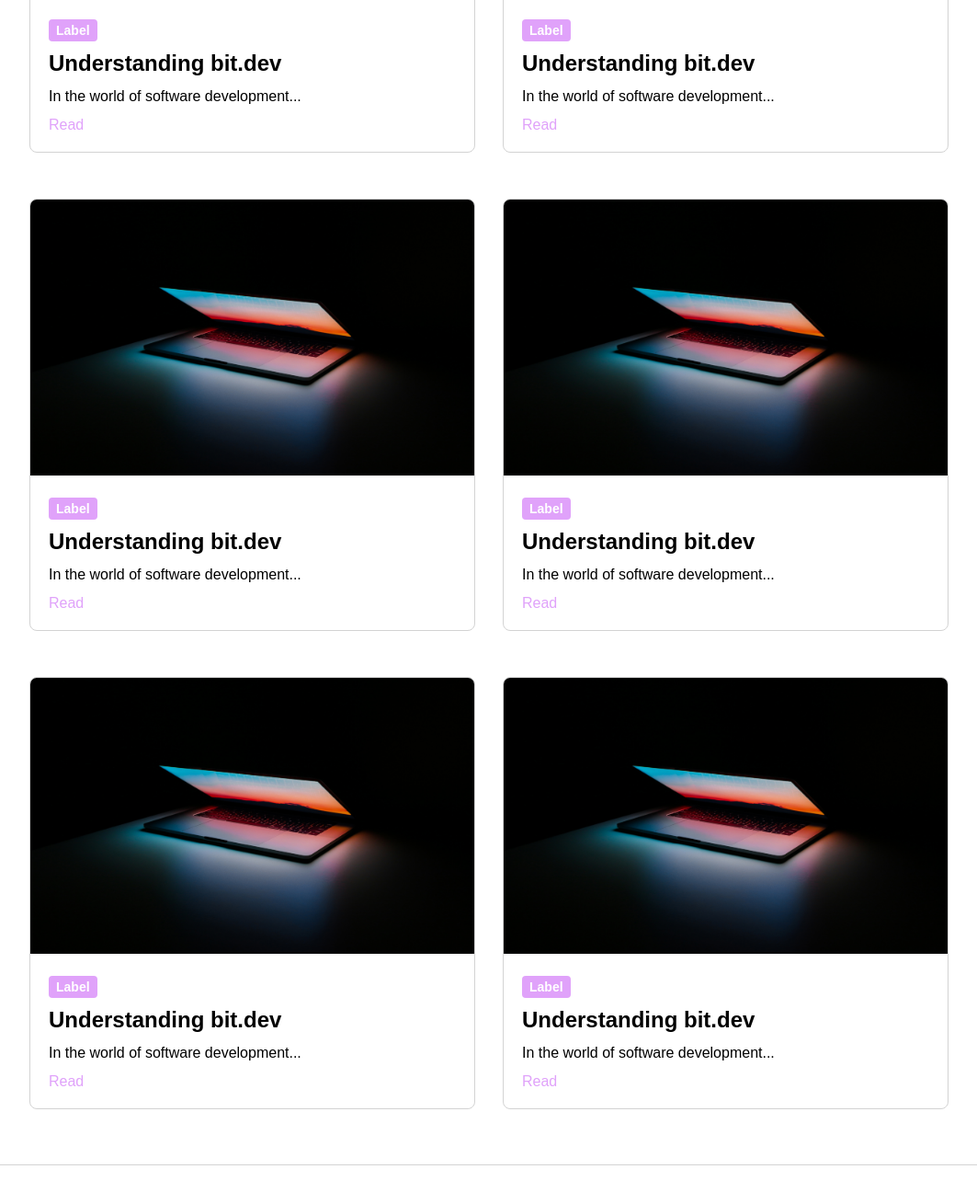
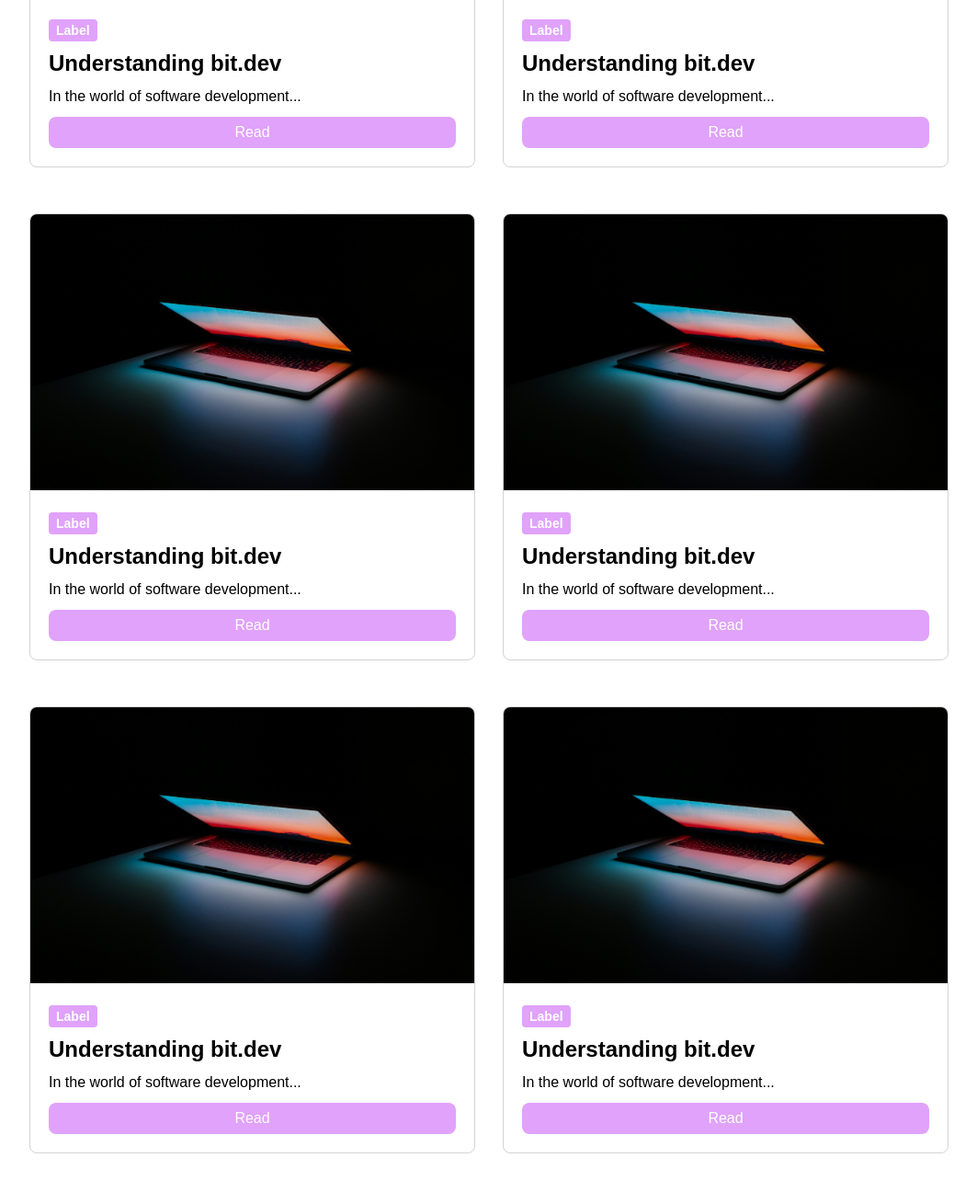
Before and after one commit to Bharateshwar/udacity-fe-project, a plain HTML site: page pages/index.html in a window 1280 px wide. Shown: the part 444-1740 px from the top of the page at 92% size, without its empty margins (108-1171 px from the left). Drawn offline with Linux system fonts and the light colour scheme.

Commit message:
fix: blog post card read more styles

```diff
--- a/pages/index.html
+++ b/pages/index.html
@@ -23,7 +23,7 @@
             <span class="blog-post-label">Label</span>
             <h2>Understanding bit.dev</h2>
             <p>In the world of software development...</p>
-            <a href="blog-post.html">Read</a>
+            <a class="primary-button" href="blog-post.html">Read</a>
           </div>
         </div>
         <div class="blog-post-card">
@@ -36,7 +36,7 @@
             <span class="blog-post-label">Label</span>
             <h2>Understanding bit.dev</h2>
             <p>In the world of software development...</p>
-            <a href="blog-post.html">Read</a>
+            <a class="primary-button" href="blog-post.html">Read</a>
           </div>
         </div>
         <div class="blog-post-card">
@@ -49,7 +49,7 @@
             <span class="blog-post-label">Label</span>
             <h2>Understanding bit.dev</h2>
             <p>In the world of software development...</p>
-            <a href="blog-post.html">Read</a>
+            <a class="primary-button" href="blog-post.html">Read</a>
           </div>
         </div>
         <div class="blog-post-card">
@@ -62,7 +62,7 @@
             <span class="blog-post-label">Label</span>
             <h2>Understanding bit.dev</h2>
             <p>In the world of software development...</p>
-            <a href="blog-post.html">Read</a>
+            <a class="primary-button" href="blog-post.html">Read</a>
           </div>
         </div>
         <div class="blog-post-card">
@@ -75,7 +75,7 @@
             <span class="blog-post-label">Label</span>
             <h2>Understanding bit.dev</h2>
             <p>In the world of software development...</p>
-            <a href="blog-post.html">Read</a>
+            <a class="primary-button" href="blog-post.html">Read</a>
           </div>
         </div>
         <div class="blog-post-card">
@@ -88,7 +88,7 @@
             <span class="blog-post-label">Label</span>
             <h2>Understanding bit.dev</h2>
             <p>In the world of software development...</p>
-            <a href="blog-post.html">Read</a>
+            <a class="primary-button" href="blog-post.html">Read</a>
           </div>
         </div>
       </div>
--- a/styles/design-system.css
+++ b/styles/design-system.css
@@ -82,6 +82,15 @@
   color: white;
 }
 
+.blog-post-card .primary-button {
+  display: block;
+  background-color: var(--primary-color);
+  color: white;
+  padding: 8px;
+  border-radius: 8px;
+  text-align: center;
+}
+
 .secondary-button {
   background-color: gray;
   color: white;
```
Also changed, not shown: pages/blog-post.html (+2 -2 lines).
